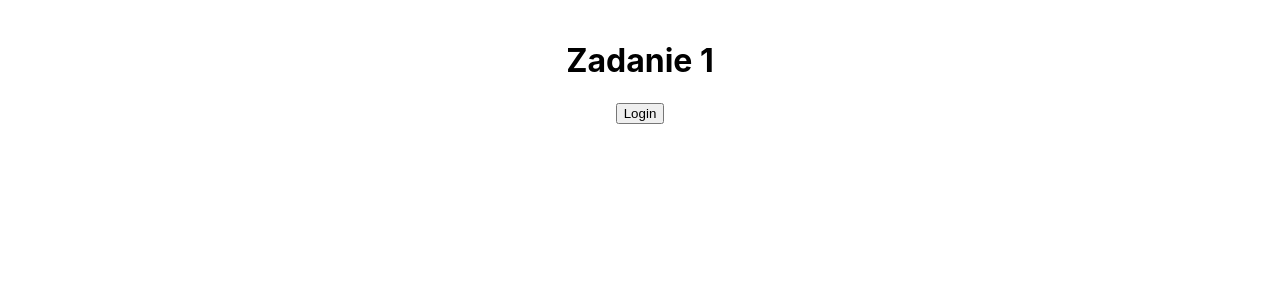
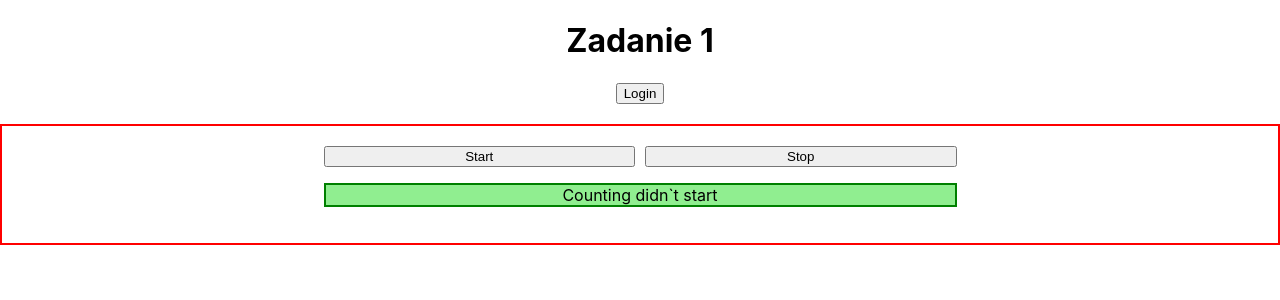
Before and after one commit to tomaszpietrzak-a4bee/unit-testing, a React (Create React App) app: page / in a window 1280 px wide. Shown: the top 300 px of the page. Built offline with nearby package versions, Linux system fonts and the light colour scheme.

Commit message:
Exercise 3 - mocking hooks with solution

```diff
--- a/src/App.css
+++ b/src/App.css
@@ -1,3 +1,32 @@
 .App {
   text-align: center;
 }
+
+body {
+  margin: 0;
+  padding: 0;
+  box-sizing: border-box;
+}
+
+.container {
+  padding: 20px 0;
+  border: 2px solid red;
+  margin: 20px 0;
+  display: grid;
+  grid-template-columns: repeat(4, 1fr);
+  grid-column-gap: 10px;
+}
+
+.message {
+  border: 2px solid green;
+  background-color: lightgreen;
+  grid-column: 2/4;
+}
+
+.start {
+  grid-column: 2;
+}
+
+.stop {
+  grid-column: 3;
+}
--- a/src/App.tsx
+++ b/src/App.tsx
@@ -1,11 +1,13 @@
 import './App.css';
 import TaskOne from './components/taskOne/TaskOne';
+import Exercise3 from './components/Exercise3/Exercise3';
 
 
 function App() {
   return (
     <div className="App">
       <TaskOne/>
+      <Exercise3/>
     </div>
   );
 }
--- /dev/null
+++ b/src/components/Exercise3/Exercise3.tsx
@@ -0,0 +1,15 @@
+import { useCounter } from "./useCounter";
+
+const Exercise3 = () => {
+
+    const {message, setRun} = useCounter();
+
+    return (
+        <div className="container">
+            <button className='start' onClick={() => {setRun(true)}}>Start</button>
+            <button className='stop' onClick={() => {setRun(false)}}>Stop</button>
+            <p className="message">{message}</p>
+        </div>
+    )
+}
+export default Exercise3;
--- /dev/null
+++ b/src/components/Exercise3/useCounter.tsx
@@ -0,0 +1,21 @@
+import { useEffect, useState } from "react";
+
+export const useCounter = () => {
+    const [message, setMessage] = useState('');
+    const [run, setRun] = useState(false);
+
+    useEffect(() => {
+        if(run) {
+            setMessage('Counting finished');
+
+        } else {
+            setMessage('Counting didn`t start')
+        }
+    },[run])
+
+    return {
+        message,
+        setRun,
+    }
+
+};
```
Also changed, not shown: 2 other files (tests, documents, lock files or other folders).
